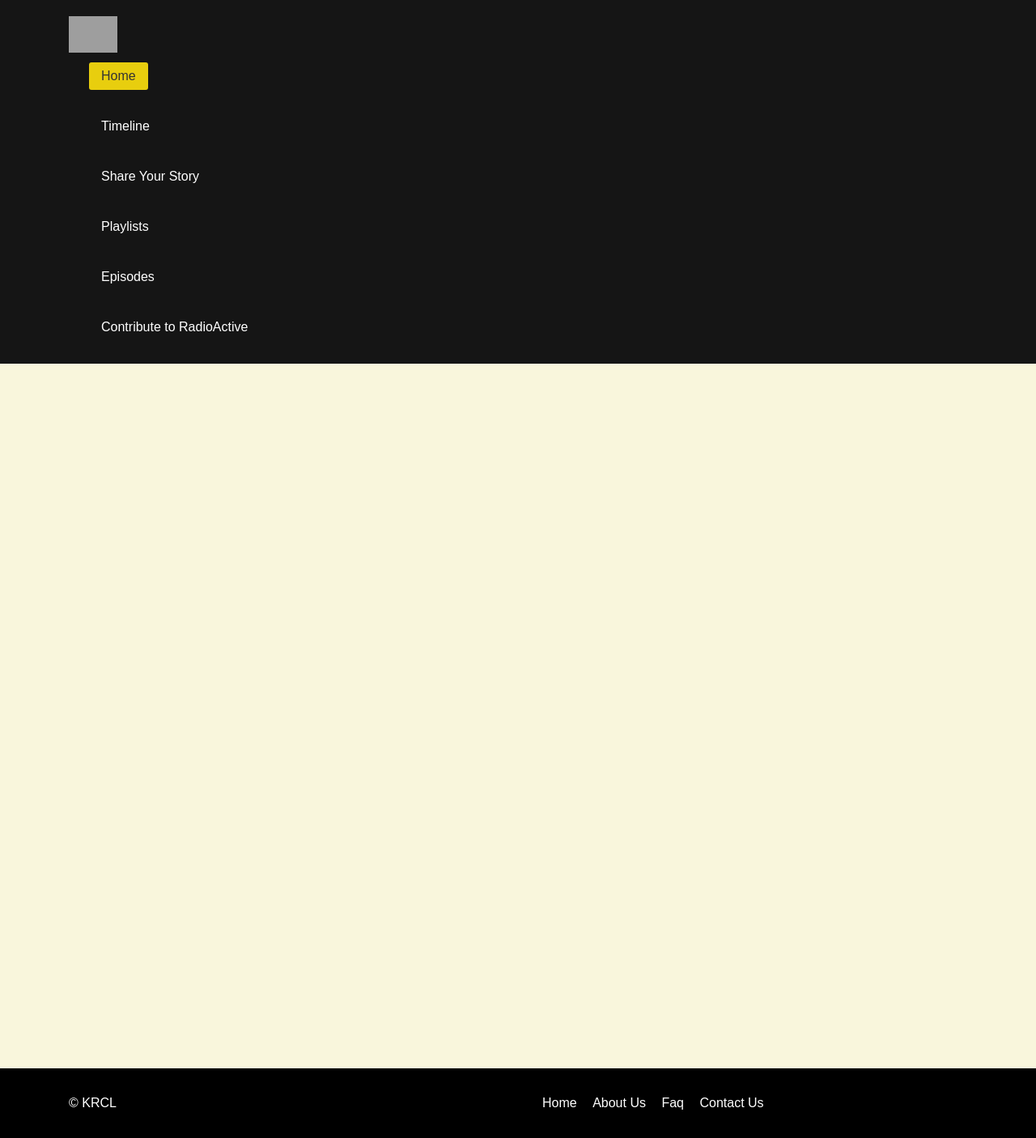
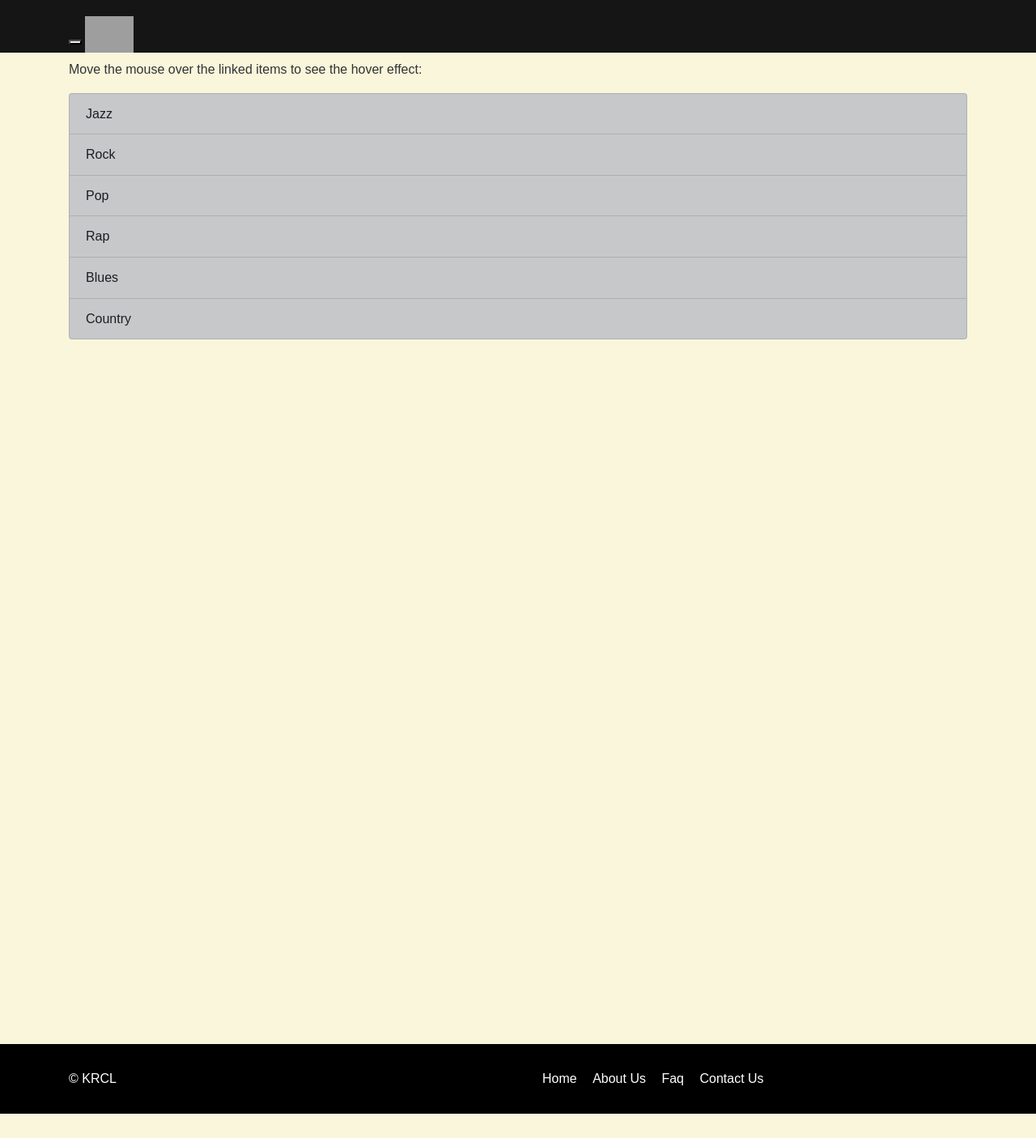
Before and after one commit to Abdullah-l/krcl, a Django app: template krclProject/templates/playlists.html in a window 1280 px wide. Shown: the whole page at 81% size. After the commit the page ends 1375 px from the top, so only its background shows below. Run offline with Django 3.2, Linux system fonts and the light colour scheme; the template is opened without the code that fills it, so the values that code supplies are empty; some libraries are stand-ins or nearby versions; grey boxes are pictures that could not be loaded.

Commit message:
list items

```diff
--- a/krclProject/templates/playlists.html
+++ b/krclProject/templates/playlists.html
@@ -16,8 +16,16 @@
     <nav class="navbar navbar-fixed-top" role="banner">
       <div class="container">
         <div class="navbar-header">
+          <button type="button" class="navbar-toggle" data-toggle="collapse" data-target=".navbar-collapse">
+                        <span class="sr-only">Toggle navigation</span>
+                        <span class="icon-bar"></span>
+                        <span class="icon-bar"></span>
+                        <span class="icon-bar"></span>
+                    </button>
           <a class="navbar-brand" href="index.html"><img src="logo.png" style="width: 60px;" alt="logo"></a>
-          <ul class="navbar-nav">
+        </div>
+        <div class="collapse navbar-collapse navbar-right">
+          <ul class="nav navbar-nav">
             <li class="active"><a class="nav-link" href="index.html">Home</a></li>
             <li class="nav-item"><a class="nav-link" href="index.html">Timeline</a></li>
             <li class="nav-item"><a class="nav-link" href="index.html">Share Your Story</a></li>
@@ -28,6 +36,24 @@
         </div>
       </div>
     </nav>
+
+
+
+
+    <div class="container">
+        <h2></h2>
+        <p>Move the mouse over the linked items to see the hover effect:</p>
+        <div class="list-group">
+          <a href="#" class="list-group-item list-group-item-action list-group-item-dark">Jazz</a>
+          <a href="#" class="list-group-item list-group-item-action list-group-item-dark">Rock</a>
+          <a href="#" class="list-group-item list-group-item-action list-group-item-dark">Pop</a>
+          <a href="#" class="list-group-item list-group-item-action list-group-item-dark">Rap</a>
+          <a href="#" class="list-group-item list-group-item-action list-group-item-dark">Blues</a>
+          <a href="#" class="list-group-item list-group-item-action list-group-item-dark">Country</a>
+        </div>
+      </div>
+
+
 
 </br>
 </br>
```
